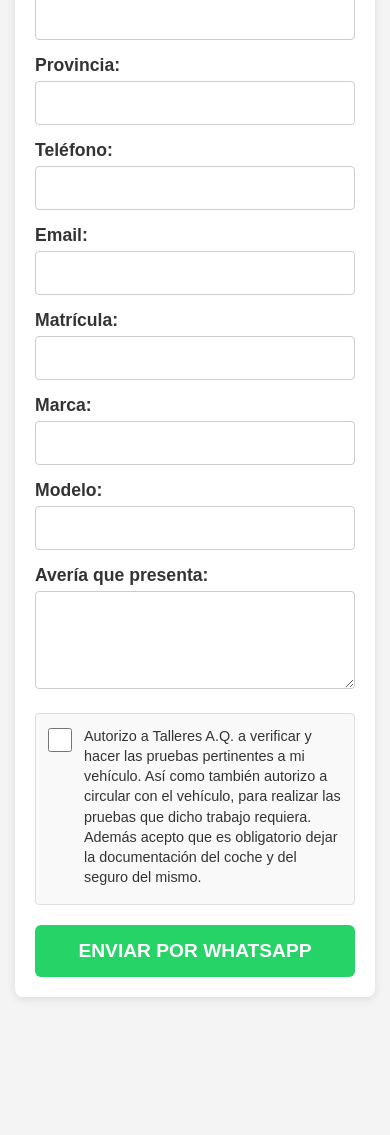
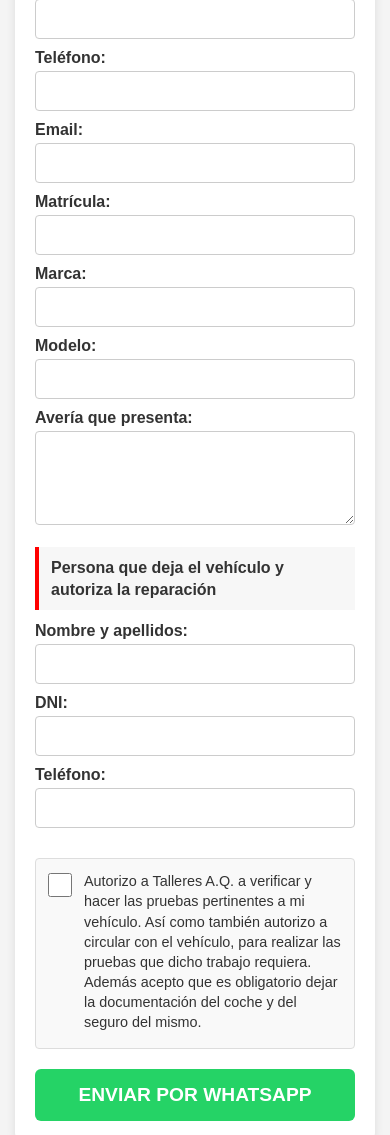
Before and after one commit to talleresaq1-alt/formulario-TAQ, a plain HTML site: page index.html in a window 390 px wide. Shown: the part 600-1735 px from the top of the page. Before the commit the page ends 1612 px from the top, so only its background shows below. Drawn offline with Linux system fonts and the light colour scheme.

Commit message:
Añade datos de quien entrega y autoriza la reparación

```diff
--- a/index.html
+++ b/index.html
@@ -48,21 +48,43 @@
     }
 
     .form-group {
-        margin-bottom: 15px;
+        margin-bottom: 10px;
+    }
+
+    .section-heading {
+        margin: 18px 0 12px;
+        padding: 10px 12px;
+        border-left: 4px solid #F00;
+        background: #f7f7f7;
+        font-size: 1rem;
+        line-height: 1.35;
+    }
+
+    .field-row {
+        display: grid;
+        grid-template-columns: 1fr 1fr;
+        gap: 10px;
+    }
+
+    @media (max-width: 420px) {
+        .field-row {
+            grid-template-columns: 1fr;
+            gap: 0;
+        }
     }
 
     label {
         display: block;
         font-weight: bold;
-        margin-bottom: 5px;
-        font-size: 1.1rem;
+        margin-bottom: 4px;
+        font-size: 1rem;
     }
 
     input[type="text"],
     input[type="email"],
     textarea {
         width: 100%;
-        padding: 12px;
+        padding: 10px;
         font-size: 1rem;
         border: 1px solid #ccc;
         border-radius: 4px;
@@ -200,6 +222,24 @@
             <textarea id="averia" name="averia" rows="4" class="input-uppercase" oninput="this.value = this.value.toUpperCase()"></textarea>
         </div>
 
+        <h2 class="section-heading">Persona que deja el vehículo y autoriza la reparación</h2>
+
+        <div class="form-group">
+            <label for="personaNombre">Nombre y apellidos:</label>
+            <input type="text" id="personaNombre" name="personaNombre" class="input-uppercase" oninput="this.value = this.value.toUpperCase()">
+        </div>
+
+        <div class="field-row">
+            <div class="form-group">
+                <label for="personaDni">DNI:</label>
+                <input type="text" id="personaDni" name="personaDni" class="input-uppercase" oninput="this.value = this.value.toUpperCase()">
+            </div>
+            <div class="form-group">
+                <label for="personaTelefono">Teléfono:</label>
+                <input type="text" id="personaTelefono" name="personaTelefono">
+            </div>
+        </div>
+
         <div class="checkbox-container">
             <input type="checkbox" id="checkboxAutorizo" value="SI" />
             <label for="checkboxAutorizo" class="checkbox-label">
@@ -243,6 +283,9 @@ function enviarWhatsApp() {
     var marca = getValueUpper('marca');
     var modelo = getValueUpper('modelo');
     var averia = getValueUpper('averia');
+    var personaNombre = getValueUpper('personaNombre');
+    var personaDni = getValueUpper('personaDni');
+    var personaTelefono = getValueUpper('personaTelefono');
 
     var esAutorizado = document.getElementById('checkboxAutorizo').checked ? 'SI' : 'NO';
 
@@ -259,7 +302,11 @@ function enviarWhatsApp() {
         "*Marca:* " + marca + "\n" +
         "*Modelo:* " + modelo + "\n" +
         "*Avería-Problema:* " + averia + "\n\n" +
-        "Yo " + nombres + " " + apellidos + " *" + esAutorizado + "* autorizo a Talleres AQ a verificar y hacer las pruebas pertinentes a mi vehículo. Así como también autorizo a circular con el vehículo, para realizar las pruebas que dicho trabajo requiera. Además acepto que *es obligatorio dejar la documentación* del coche y del *seguro* del mismo.";
+        "*Persona que deja el vehículo y autoriza la reparación:*\n" +
+        "*Nombre y apellidos:* " + personaNombre + "\n" +
+        "*DNI:* " + personaDni + "\n" +
+        "*Teléfono:* " + personaTelefono + "\n\n" +
+        "Yo " + (personaNombre || (nombres + " " + apellidos)) + " *" + esAutorizado + "* autorizo a Talleres AQ a verificar y hacer las pruebas pertinentes a mi vehículo. Así como también autorizo a circular con el vehículo, para realizar las pruebas que dicho trabajo requiera. Además acepto que *es obligatorio dejar la documentación* del coche y del *seguro* del mismo.";
 
     var url = "https://api.whatsapp.com/send?phone=" + telefonoTaller + "&text=" + encodeURIComponent(texto);
 
```
